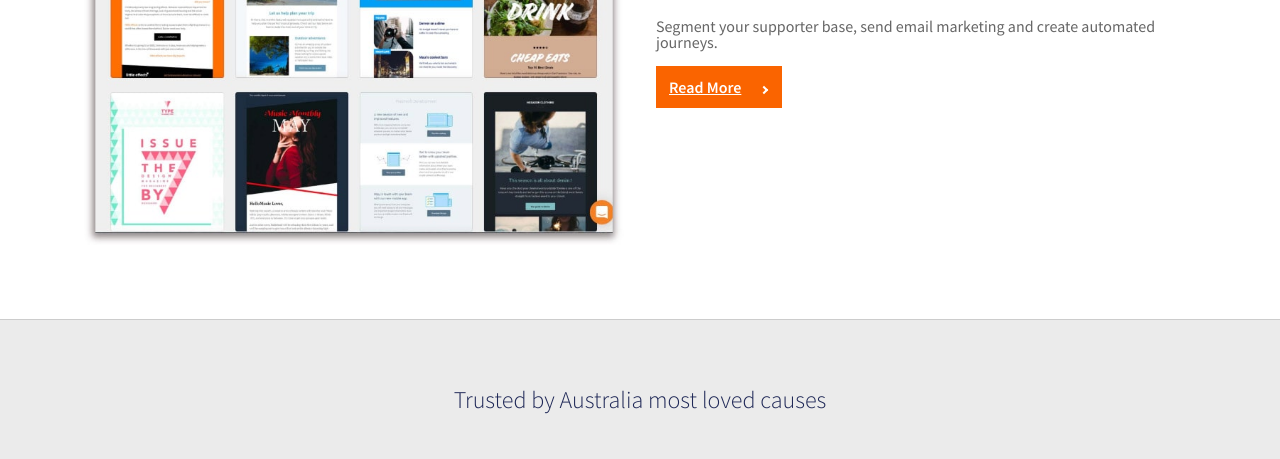
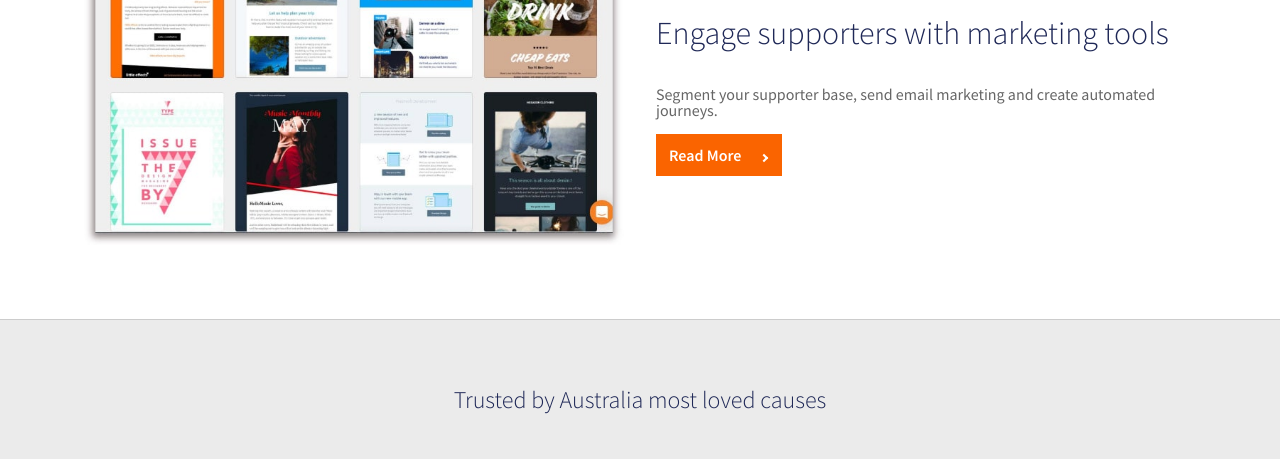
Before and after one commit to worlderland/ate-frontend-evaluation, a plain HTML site: page index.html in a window 1280 px wide. Shown: the part 741-1200 px from the top of the page. Drawn offline with Linux system fonts and the light colour scheme.

Commit message:
Last modifications and fine tuning.

```diff
--- a/css/styles.css
+++ b/css/styles.css
@@ -1,5 +1,10 @@
+/* General styles */
 ul {
 	padding: 0;
+}
+
+a {
+	text-decoration: none;
 }
 
 body {
@@ -36,17 +41,25 @@ img {
 }
 
 .container-fluid {
-	max-width: 100%;
+	width: 100%;
 }
 
 .row {
-	display: flex;
+	display: -webkit-box;      /* OLD - iOS 6-, Safari 3.1-6 */
+    display: -moz-box;         /* OLD - Firefox 19- (buggy but mostly works) */
+    display: -ms-flexbox;      /* TWEENER - IE 10 */
+    display: -webkit-flex;     /* NEW - Chrome */
+    display: flex;
 	flex-flow: row wrap;
 	justify-content: space-around;
 }
 
 .column {
-	display: flex;
+	display: -webkit-box;      /* OLD - iOS 6-, Safari 3.1-6 */
+    display: -moz-box;         /* OLD - Firefox 19- (buggy but mostly works) */
+    display: -ms-flexbox;      /* TWEENER - IE 10 */
+    display: -webkit-flex;     /* NEW - Chrome */
+    display: flex;
 	flex-direction: column;
 }
 
@@ -61,7 +74,6 @@ img {
 .padding-3 {
 	padding: 3em;
 }
-
 
 .title {
 	color: #1f2857;
@@ -113,7 +125,6 @@ nav li {
 
 nav a {
 	padding: 0.25em 0.5em;
-	text-decoration: none;
 	color: #1f2857;
 }
 
@@ -173,7 +184,11 @@ footer h2 {
 /* Large devices (desktops, 992px and up) */
 @media (min-width: 992px) {
 	.column {
-		flex: 1;
+		-webkit-box-flex: 1;      /* OLD - iOS 6-, Safari 3.1-6 */
+        -moz-box-flex: 1;         /* OLD - Firefox 19- */
+        -webkit-flex: 1;          /* Chrome */
+        -ms-flex: 1;              /* IE 10 */
+        flex: 1;                  /* NEW, Spec - Opera 12.1, Firefox 20+ */
 	}
 
 	.nav-central-links {
--- a/index.html
+++ b/index.html
@@ -52,7 +52,7 @@
 				<div class="column padding-1">
 					<img src="img/engage-supporters-min.jpg" alt="Engage Supporters">
 				</div>
-				<div class="column padding-1">
+				<div class="column padding-1" style="justify-content: center;">
 					<h1 class="title">Engage supporters with marketing tools</h1>
 					<p>Segment your supporter base, send email marketing and create automated journeys.</p>
 					<a href="#" class="btn">Read More</a>
```
